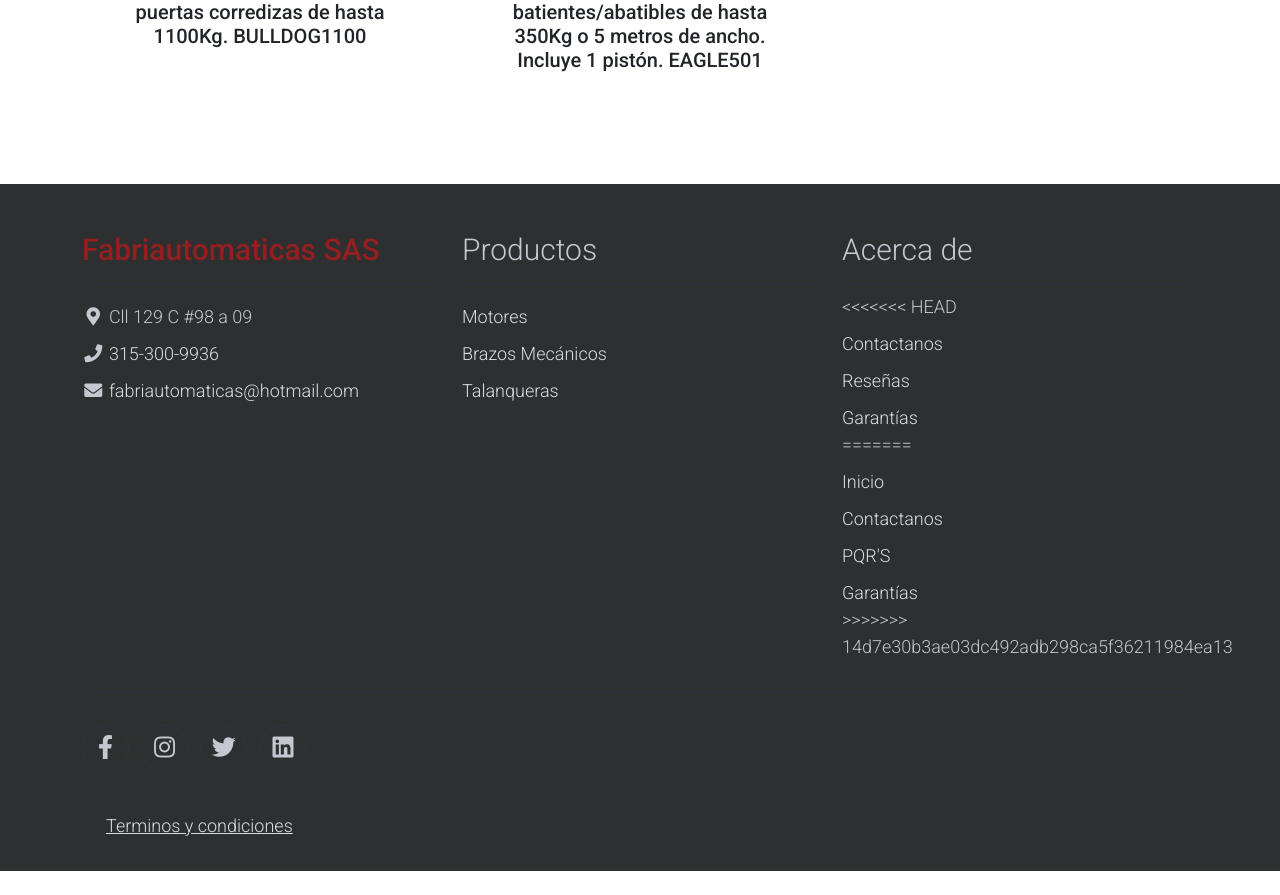
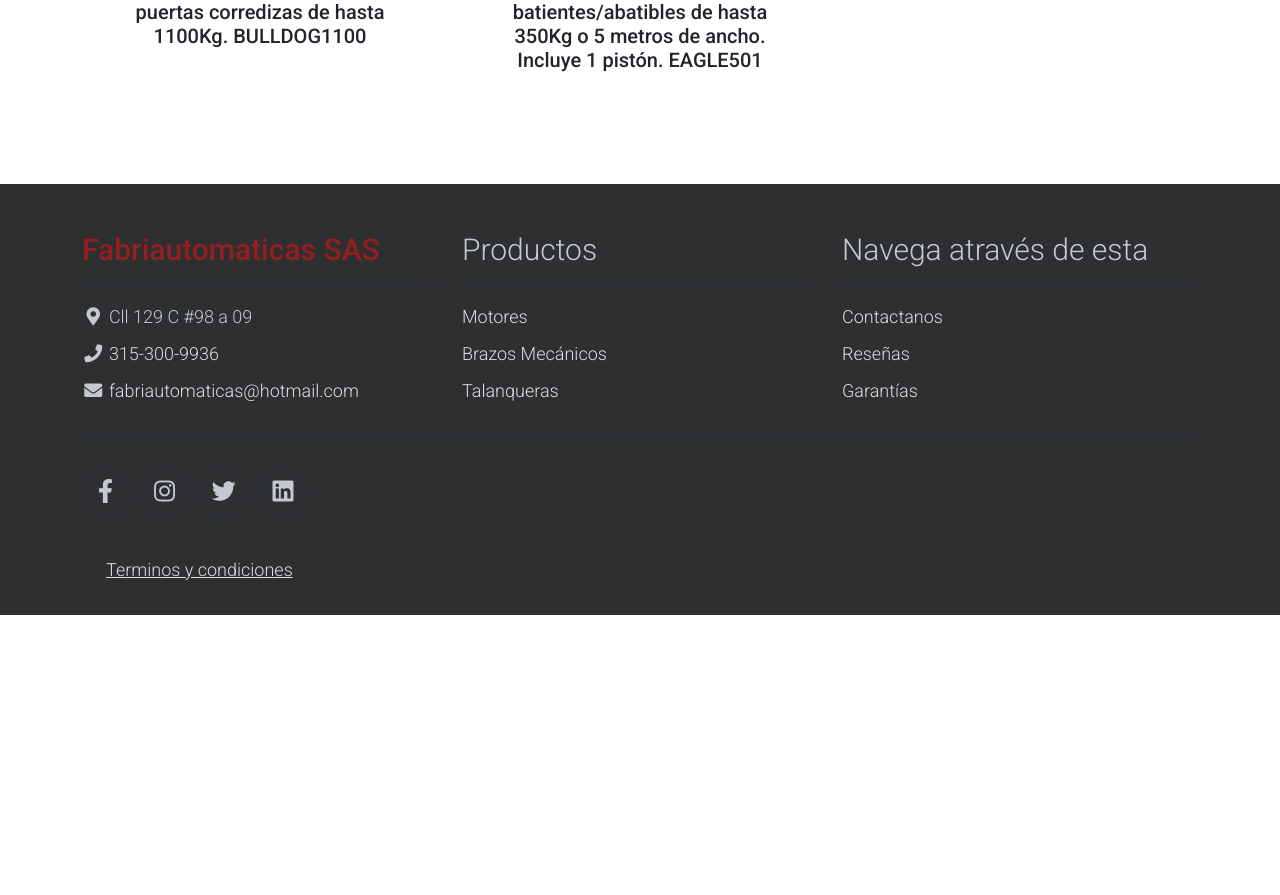
Before and after one commit to RonaldHernandezOficial/proyectoEmpresa, a Flask app: page / in a window 1280 px wide. Shown: the part 1230-2125 px from the top of the page. After the commit the page ends 1845 px from the top, so only its background shows below. Run offline with Flask 3, Linux system fonts and the light colour scheme; some libraries are stand-ins or nearby versions.

Commit message:
Terminar de arreglar

```diff
--- a/app/menu/templates/menu.html
+++ b/app/menu/templates/menu.html
@@ -278,21 +278,16 @@
                         <li><a class="text-decoration-none" href="#">Brazos Mecánicos</a></li>
                         <li><a class="text-decoration-none" href="#">Talanqueras</a></li>
                     </ul>
+
                 </div>
 
                 <div class="col-md-4 pt-5">
-                    <h2 class="h2 text-light border-bottom pb-3 border-light">Acerca de</h2>
+                    <h2 class="h2 text-light border-bottom pb-3 border-light">Navega através de esta</h2>
                     <ul class="list-unstyled text-light footer-link-list">
-<<<<<<< HEAD
+
                         <li><a class="text-decoration-none" href="/contactanos/contactanos">Contactanos</a></li>
                         <li><a class="text-decoration-none" href="/servicio/insertar_reseña">Reseñas</a></li>
                         <li><a class="text-decoration-none" href="/garantias/garantia">Garantías</a></li>
-=======
-                        <li><a class="text-decoration-none" href="#">Inicio</a></li>
-                        <li><a class="text-decoration-none" href="#">Contactanos</a></li>
-                        <li><a class="text-decoration-none" href="#">PQR'S</a></li>
-                        <li><a class="text-decoration-none" href="#">Garantías</a></li>
->>>>>>> 14d7e30b3ae03dc492adb298ca5f36211984ea13
                     </ul>
                 </div>
 
```
